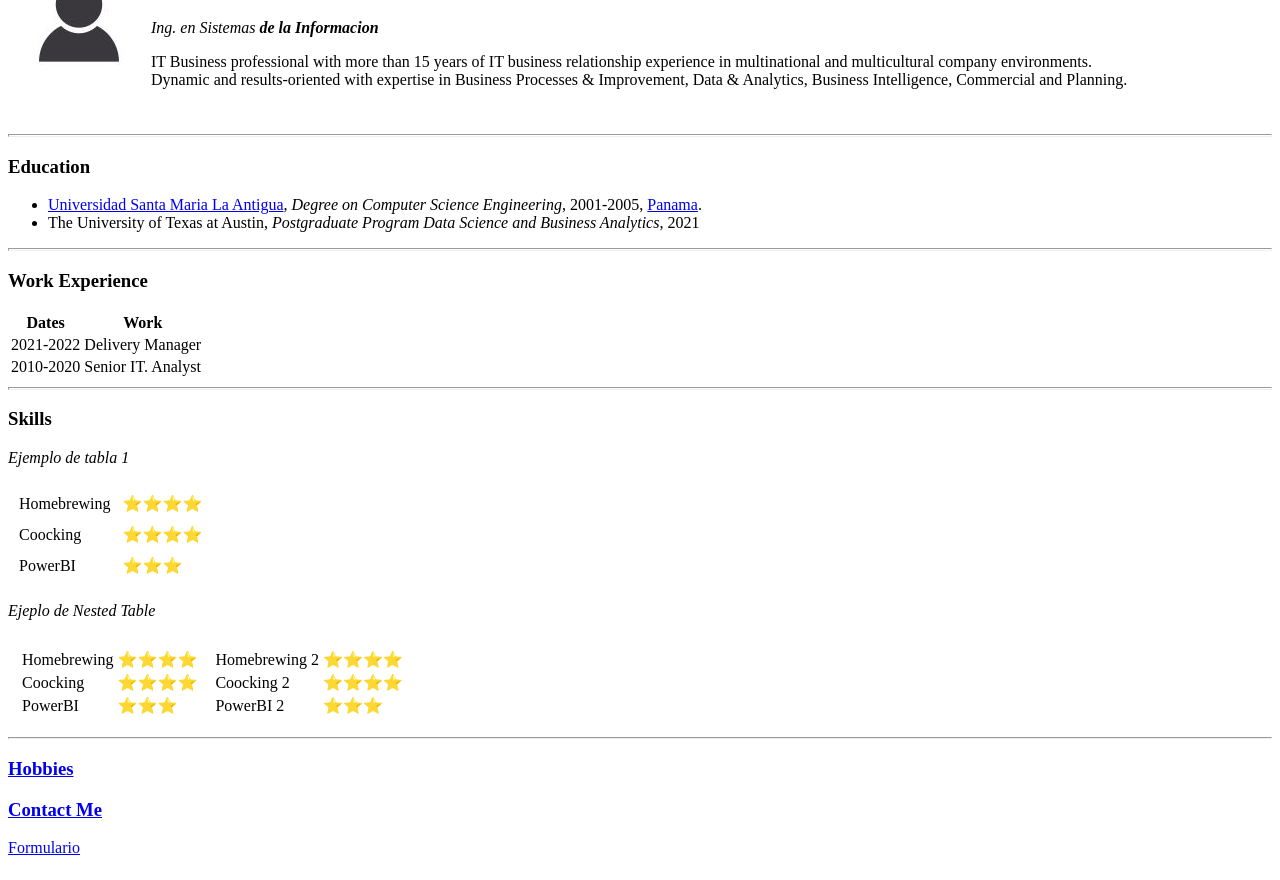
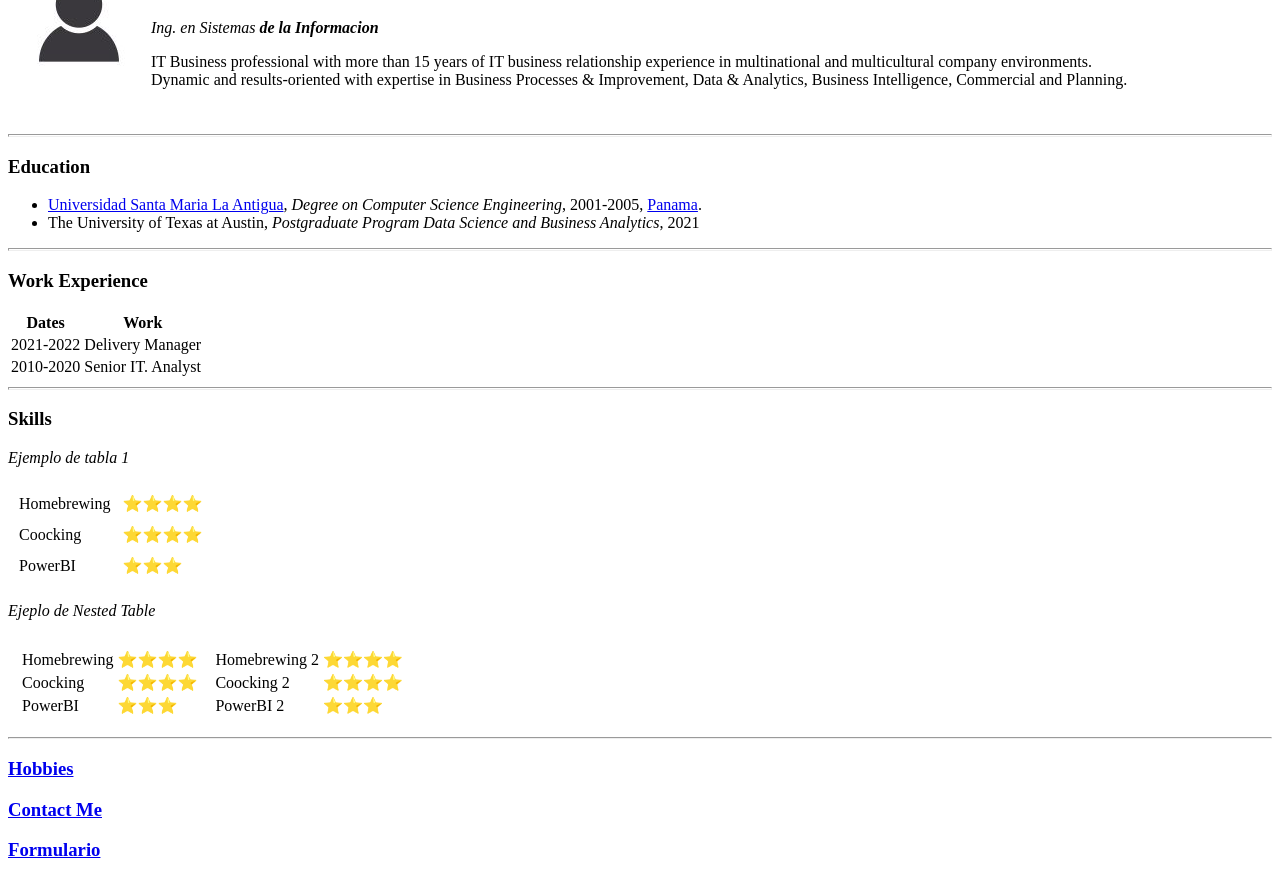
Before and after one commit to avega2081/cv, a plain HTML site: page index.html in a window 1280 px wide. Shown: the part 90-970 px from the top of the page. Drawn offline with Linux system fonts and the light colour scheme.

Commit message:
formulario change

```diff
--- a/index.html
+++ b/index.html
@@ -108,7 +108,9 @@
   <a href="contact.html">
     <h3>Contact Me</h3>
   </a>
-  <a href="formulario.html">Formulario</a>
+  <a href="formulario.html">
+    <h3>Formulario</h3>
+  </a>
 
 </body>
 
```
